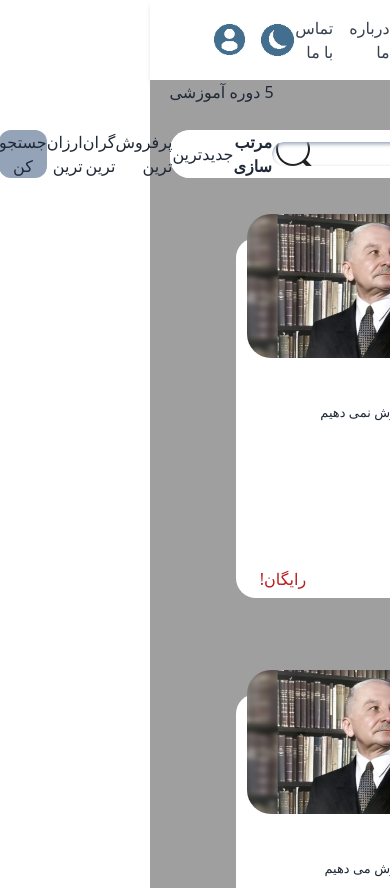
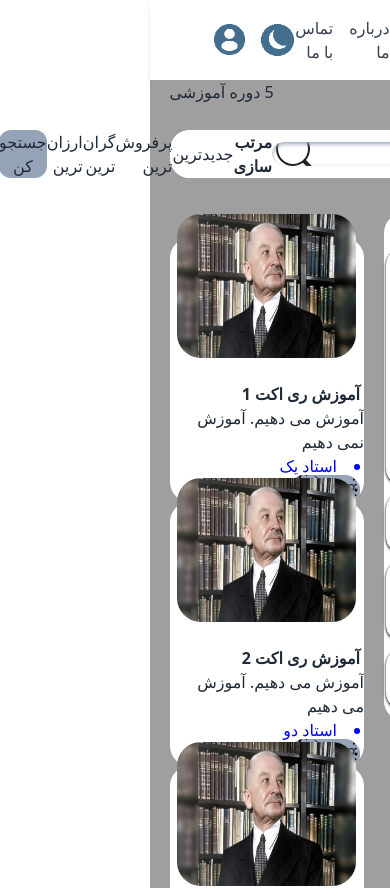
Before and after one commit to academy-react-summer1403/future-programmers, a React (Vite) app: page /courses in a window 390 px wide. Shown: the top 888 px of the page. Built offline with nearby package versions, Linux system fonts and the light colour scheme; a web font is replaced by a local one.

Commit message:
responsive

```diff
--- a/src/component/CourseCard/CourseCard.jsx
+++ b/src/component/CourseCard/CourseCard.jsx
@@ -2,13 +2,13 @@ import React from 'react'
 
 const CourseCard = ({image,topic, explain, teacher, time, price}) => {
   return (
-    <div className="w-[278px] h-[360px] bg-white rounded-[20px] dark:bg-slate-600">
-        <img src={image} className="w-[92%] h-36 mx-auto relative bottom-6 rounded-3xl"></img>
-        <h1 className="text-[14px] font-bold mr-1 relative bottom-3 dark:text-white">{topic}</h1>
-        <p className="w-[97%] h-20 mr-1 text-[13px] overflow-hidden dark:text-white">{explain}</p>
-        <ul className=" mr-1 relative top-8 text-[13px] list-disc list-inside text-[#0004ff] dark:text-white"><li>{teacher}</li></ul>
-        <span className="relative top-16 mr-1 bg-slate-400 rounded-2xl text-[15px] p-1 pl-5 bg-[url(public/timer.png)] bg-no-repeat bg-left [background-size:20px] dark:text-white">{time}</span>
-        <span className="relative top-16 right-[120px] text-red-700 dark:text-white" >{price}</span>
+    <div className=" relative laptop:w-[278px] tablet:w-[30%] laptop:h-[360px] tablet:h-[220px] bg-white rounded-[20px] dark:bg-slate-600">
+        <img src={image} className="w-[92%] h-36 tablet:h-[42%] mx-auto relative bottom-6 rounded-3xl"></img>
+        <h1 className="laptop:text-[14px] tablet:text-[9px] font-bold mr-1 relative laptop:bottom-3 tablet:bottom-4 dark:text-white">{topic}</h1>
+        <p className="w-[97%] laptop:h-20 tablet:h-16 laptop:mr-1 tablet:mx-auto laptop:text-[13px] tablet:text-[8px] tablet:relative tablet:bottom-3 laptop:bottom-0 overflow-hidden dark:text-white">{explain}</p>
+        <ul className=" mr-1 relative laptop:top-3 tablet:bottom-[8px] laptop:text-[13px] tablet:text-[10px] list-disc list-inside text-[#0004ff] dark:text-white"><li>{teacher}</li></ul>
+        <span className="relative laptop:top-14 tablet:top-2 mr-1 bg-slate-400 rounded-2xl laptop:text-[15px] tablet:text-[10px] p-1 laptop:pl-5 tablet:pl-4 bg-[url(public/timer.png)] bg-no-repeat bg-left laptop:[background-size:20px] tablet:[background-size:14px] dark:text-white">{time}</span>
+        <span className="relative laptop:top-14 tablet:top-2 laptop:right-[120px] tablet:right-[70px] tablet:text-[12px] laptop:text-[15px] text-red-700 dark:text-white" >{price}</span>
     </div>
   )
 }
--- a/src/component/Fields/FormField.jsx
+++ b/src/component/Fields/FormField.jsx
@@ -5,7 +5,7 @@ function FormField({FieldTopic, name}) {
   return (
     <div>
         <Field className='hidden' type='radio'  name={name}  />
-        <label htmlFor='#' className='cursor-pointer dark:text-white sm:text-[11px] md:text-[16px] sm:mr-[8px] '>{FieldTopic}</label>
+        <label htmlFor='#' className='cursor-pointer dark:text-white tablet:text-[11px] laptop:text-[16px] tablet:mr-[8px] '>{FieldTopic}</label>
     </div>
   )
 }
--- a/src/component/accardion/Accardion.jsx
+++ b/src/component/accardion/Accardion.jsx
@@ -6,7 +6,7 @@ function Accardion() {
     <>
         <div className="collapse collapse-arrow shadow shadow-black mt-2 w-[97%] mx-auto dark:bg-slate-500">
             <input type="checkbox" name="my-accordion-2" defaultChecked />
-            <div className="collapse-title text-[14px]">دسته بندی</div>
+            <div className="collapse-title laptop:text-[14px] tablet:text-[12px]">دسته بندی</div>
             <div className="collapse-content">
                 <CheckBox topic='فرانت اند'  />
                 <CheckBox topic='بک اند' />
@@ -17,7 +17,7 @@ function Accardion() {
 
         <div className="collapse collapse-arrow shadow shadow-black mt-2 w-[97%] mx-auto">
             <input type="checkbox" name="my-accordion-2" />
-            <div className="collapse-title text-[14px]">نوع دوره</div>
+            <div className="collapse-title laptop:text-[14px] tablet:text-[12px]">نوع دوره</div>
             <div className="collapse-content">
 
                 <CheckBox topic='حضوری' />
@@ -28,7 +28,7 @@ function Accardion() {
 
         <div className="collapse collapse-arrow shadow shadow-black mt-2 w-[97%] mx-auto">
             <input type="checkbox" name="my-accordion-2"  />
-            <div className="collapse-title text-[14px]">سطح دوره</div>
+            <div className="collapse-title laptop:text-[14px] tablet:text-[12px]">سطح دوره</div>
             <div className="collapse-content">
                 <CheckBox topic='مبتدی' />
                 <CheckBox topic='متوسط' />
--- a/src/component/accardion/CheckBox.jsx
+++ b/src/component/accardion/CheckBox.jsx
@@ -4,8 +4,8 @@ function CheckBox({topic, }) {
   return (
     <div className="form-control">
     <label className="label cursor-pointer">
-        <input type="checkbox" defaultChecked  className="checkbox checkbox-primary" />
-        <span className="label-text absolute right-14 dark:text-white">{topic}</span>
+        <input type="checkbox" defaultChecked  className="checkbox checkbox-primary tablet:w-[20px] tablet:h-[20px] laptop:w-[24px] laptop:h-[24px]" />
+        <span className="label-text absolute right-14 laptop:text-[14px] tablet:text-[12px] dark:text-white">{topic}</span>
     </label>
 </div>
   )
--- a/src/screens/courses/Courses.jsx
+++ b/src/screens/courses/Courses.jsx
@@ -16,39 +16,37 @@ const Courses = () => {
 
 
 return (
-<div className='bg-[#a09f9f] font-[sans]
-                dark:bg-slate-900'>
+<div className='bg-[#a09f9f] font-[sans] dark:bg-slate-900'>
 
         <div className='flex flex-row-reverse flex-wrap gap-x-2 gap-y-4 w-[90%] mx-[auto]'>
         <div className='w-[100%] flex justify-between'>
             <h1 className='dark:text-white'>دوره ها</h1>
             <h1 className='dark:text-white'> 5 دوره آموزشی</h1>
         </div>
-        <div className='w-[100%] md:h-[115px] sm:h-[80px] bg-white rounded-[20px] flex items-center mt-[10px] gap-5
-        dark:bg-slate-600'>
+        <div className='w-[100%] laptop:h-[115px] tablet:h-[80px] bg-white rounded-[20px] flex items-center mt-[10px] gap-5 dark:bg-slate-600'>
             <Formik initialValues={{SearchCourse:'', New:'',BestSelling:'',Expensive:'',Cheap:'' , sort:null }}>
-                <Form  className='w-[100%] md:h-[115px] sm:h-[80px] bg-white rounded-[20px] flex items-center  md:gap-4 sm:gap-0 dark:bg-black'>
+                <Form  className='w-[100%] laptop:h-[115px] tablet:h-[80px] bg-white rounded-[20px] flex items-center  laptop:gap-4 tablet:gap-0 dark:bg-black'>
 
-                    <Field className='md:p-4 sm:p-2 md:w-[25%] sm:w-[190px] mr-[1%] bg-[url(public/search.svg)] bg-no-repeat bg-left md:text-base sm:text-[13px] font-bold md:[background-size:35px] sm:[background-size:25px] shadow-inner shadow-slate-400 rounded-xl dark:bg-slate-500 dark:text-white' type='text' placeholder='جستجوی دوره' name='SearchCourse'  />
-                    <h1 className='font-bold md:pr-2 md:mr-4 md:text-[15px] sm:text-[11px] sm:w-[65px] sm:mr-[10px] md:w-[97px] dark:text-white'>مرتب سازی</h1>
+                    <Field className='laptop:p-4 tablet:p-2 laptop:w-[25%] tablet:w-[190px] mr-[1%] bg-[url(public/search.svg)] bg-no-repeat bg-left laptop:text-base tablet:text-[13px] font-bold laptop:[background-size:35px] tablet:[background-size:25px] shadow-inner shadow-slate-400 rounded-xl dark:bg-slate-500 dark:text-white' type='text' placeholder='جستجوی دوره' name='SearchCourse'  />
+                    <h1 className='font-bold laptop:pr-2 laptop:mr-4 laptop:text-[15px] tablet:text-[11px] tablet:w-[65px] tablet:mr-[10px] laptop:w-[97px] dark:text-white'>مرتب سازی</h1>
 
                     <FormField FieldTopic={'جدیدترین'} name={'New'}/>
                     <FormField FieldTopic={'پرفروش ترین'} name={'BestSelling'}/>
                     <FormField FieldTopic={'گران ترین'} name={'Expensive'}/>
                     <FormField FieldTopic={'ارزان ترین'} name={'Cheap'}/>
 
-                    <button type='submit'  className='bg-slate-400 md:p-4 sm:p-2 sm:text-[14px] md:text-[16px] rounded-xl md:mr-[200px] sm:mr-[40px] dark:text-white'>جستجو کن</button>
+                    <button type='submit'  className='bg-slate-400 laptop:p-4 tablet:p-2 laptop:text-[16px] tablet:text-[14px]  rounded-xl laptop:mr-[180px] tablet:mr-[40px] dark:text-white'>جستجو کن</button>
                 </Form>
             </Formik>
         </div>
-        <div className='flex'>
-        <div className='w-[310px] h-fit pb-3 mt-[19px] ml-5 rounded-[20px] bg-white dark:bg-slate-600'>
-            <h2 className='mr-2 mt-1 dark:text-white'>فیلترها</h2>
+        <div className='flex mobile:flex-wrap tablet:flex-nowrap mobile:max-tablet:justify-center'>
+            <div className='laptop:w-[310px] tablet:w-[25%] h-fit pb-3 mt-[19px] ml-5 rounded-[20px] bg-white dark:bg-slate-600'>
+                <h2 className='mr-2 mt-1 tablet:text-[15px] dark:text-white'>فیلترها</h2>
                 <Accardion />
 
                 <div className="collapse collapse-arrow shadow shadow-black mt-2 w-[97%] mx-auto">
                     <input type="checkbox" name="my-accordion-2" />
-                <div className="collapse-title text-[14px]"> قیمت</div>
+                    <div className="collapse-title laptop:text-[14px] tablet:text-[12px]"> قیمت</div>
                     <div className="collapse-content">
                         {/* <p>hello</p> */}
                         <output  className='block text-center text-[red]'>   0 </output>
@@ -61,7 +59,7 @@ return (
                     </div>
                 </div>
             </div>
-        <div className='w-[72%] h-auto mt-6 pt-5 flex flex-row flex-wrap justify-start gap-x-4 gap-y-24'>
+            <div className='w-[72%] h-auto mt-6 pt-5 flex flex-row flex-wrap justify-start gap-x-4 laptop:gap-y-24 tablet:gap-y-16'>
                 {Course.map((item, index)=>{
                     return(
                         <CourseCard
@@ -79,8 +77,8 @@ return (
 
 
     </div>
-    <div className='w-[100%] text-center'>
-        <div className="join my-5">
+    <div className='w-[100%] text-center h-14 my-auto'>
+        <div className="join laptop:y-5 tablet:my-1">
             <button className="join-item btn dark:bg-gray-400">1</button>
             <button className="join-item btn btn-active dark:bg-gray-400">2</button>
             <button className="join-item btn dark:bg-gray-400">3</button>
--- a/tailwind.config.js
+++ b/tailwind.config.js
@@ -7,6 +7,18 @@ export default {
   ],
   theme: {
     extend: {},
+    screens: {
+      'mobile': '412px',
+      // => @media (min-width: 412px) { ... }
+
+      'tablet': '640px',
+      // => @media (min-width: 640px) { ... }
+
+      'laptop': '1024px',
+      // => @media (min-width: 1024px) { ... }
+
+
+    },
   },
   plugins: [
     require('daisyui'),
```
Lines whose indentation alone changed are shown as unchanged.
